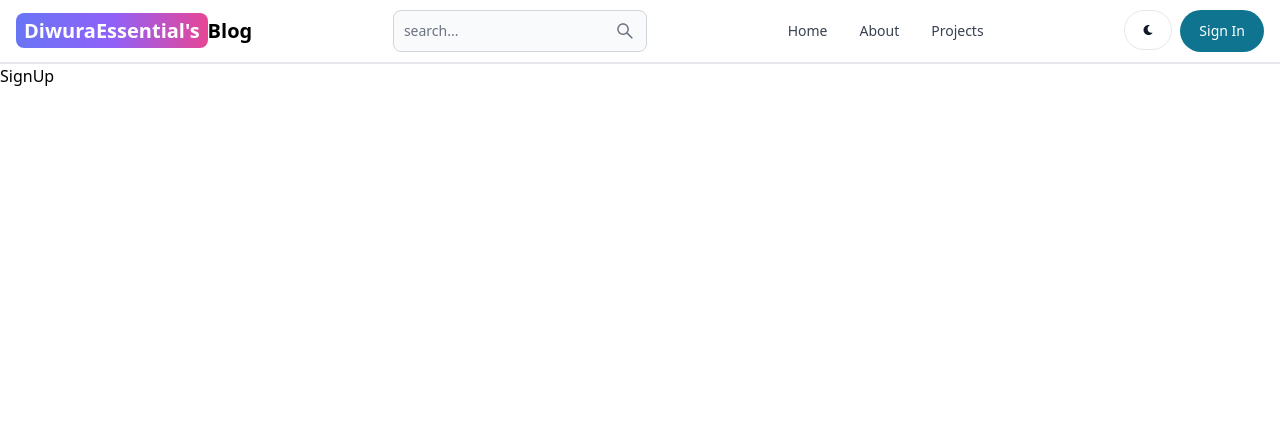
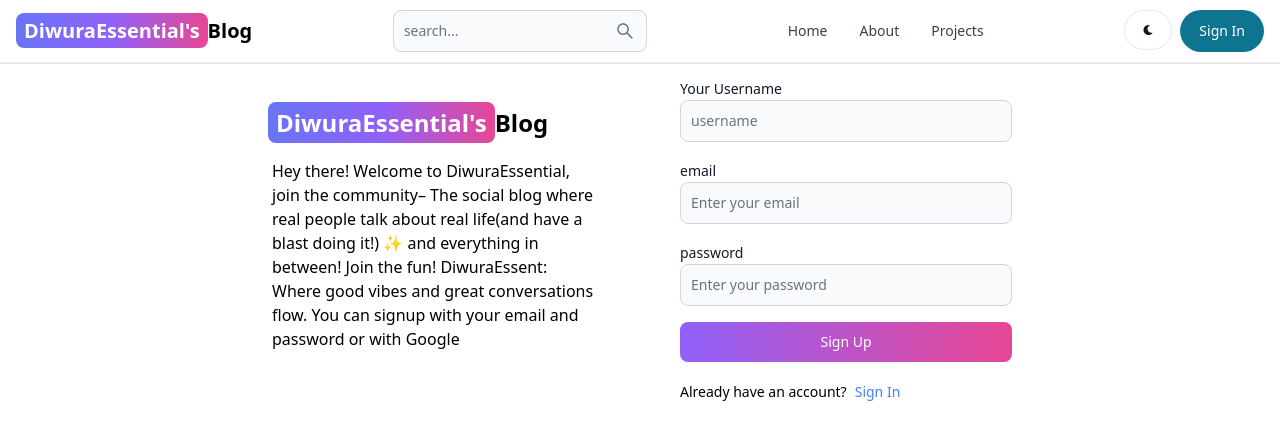
Before and after one commit to ademibowale/Daily-blog, a React (Create React App) app in the folder my-blog/: page /signup in a window 1280 px wide. Shown: the top 440 px of the page. Built offline with nearby package versions, Linux system fonts and the light colour scheme.

Commit message:
style the signup page

```diff
--- a/my-blog/src/pages/SignUp.jsx
+++ b/my-blog/src/pages/SignUp.jsx
@@ -1,10 +1,57 @@
+import {Link} from 'react-router-dom'
+import { Button, Label, TextInput } from 'flowbite-react'
 import React from 'react'
 
 function SignUp() {
   return (
-    <div>
-     SignUp
-    </div>
+    <div className="'min-h-screen mt-20'">
+    <div className='flex p-3 max-w-3xl mx-auto flex-col md:flex-row md:items-center gap-20'>
+      {/* left side */}
+      <div className='flex-1'>
+      <Link to="/" className='font-bold dark:text-white text-2xl'>
+         <spand className='px-2 py-1 bg-gradient-to-r from-indigo-500
+         via-purple-500 to-pink-500 rounded-lg text-white 'outline>DiwuraEssential's</spand>
+         Blog
+         </Link>
+         <p className='px-1 py-5 text-sn-5'>
+         Hey there! Welcome to DiwuraEssential, join the community–
+         The social blog where real people talk about real life(and have a blast doing it!) ✨
+         and everything in between!
+         Join the fun! DiwuraEssent: Where good vibes and great conversations flow.
+         You can signup with your email and password or with Google
+         </p>
+      </div>
+      {/* right side */}
+      <div className=' flex-1'>
+<form className='flex flex-col gap-4'>
+<div>
+<Label value='Your Username'/>
+          <TextInput type='text'
+          placeholder='username'
+          id='username'/>
+</div>
+<div>
+<Label value='email'/>
+          <TextInput type='text'
+          placeholder='Enter your email'
+          id='email'/>
+</div>
+<div>
+<Label value='password'/>
+          <TextInput type='text'
+          placeholder='Enter your password'
+          id='password'/>
+</div>
+<Button  gradientDuoTone='purpleToPink' type='submit'>Sign Up</Button>
+</form>
+<div className='flex gap-2 text-sm mt-5'>
+<span>Already have an account?</span>
+<Link to='/sign-in' className='text-blue-500'>Sign In</Link>
+</div>
+
+</div>
+</div>
+</div>
   )
 }
 
```
